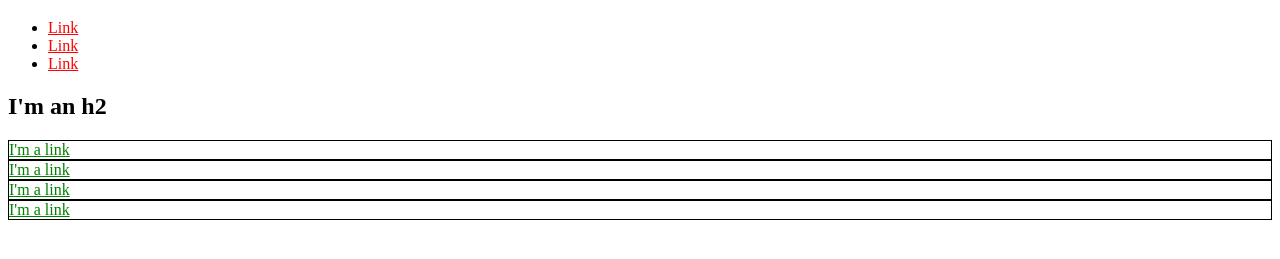
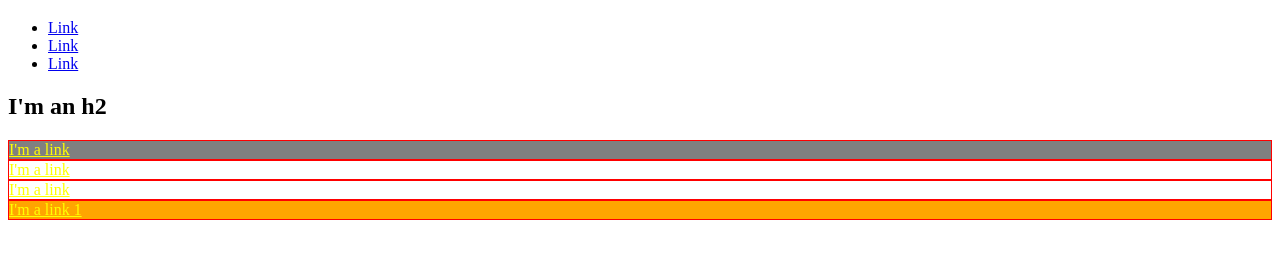
Before and after one commit to Sancko/css_sample, a plain HTML site: page index.html in a window 1280 px wide. Shown: the part 61-320 px from the top of the page. Drawn offline with Linux system fonts and the light colour scheme.

Commit message:
Create separate css file

```diff
--- /dev/null
+++ b/css/main.css
@@ -0,0 +1,15 @@
+ #exec_bio {
+        background-color: gray;
+      }
+ #exec_bio1 {
+        background-color: orange;
+      }
+ .BioBox {
+        border: 1px solid red;
+      }
+ .BioBox a {
+        color: yellow;
+      }
+ .BioBox1 {
+        background-color: blue;
+      }
--- a/index.html
+++ b/index.html
@@ -3,32 +3,37 @@
   <head>
     <title>Test Page: Don't Panic</title>
     <meta charset="utf-8">
+    <link rel="stylesheet" href="css/main.css">
+    <style>
+
+    </style>
   </head>
   <body>
     <h1>I'm an h1</h1>
     <ul>
       <li>
-        <a href="http://example.com/" style="color: red;">Link</a>
+        <a href="http://example.com/" >Link</a>
       </li>
       <li>
-        <a href="http://example.com/" style="color: red;">Link</a>
+        <a href="http://example.com/">Link</a>
       </li>
       <li>
-        <a href="http://example.com/" style="color: red;">Link</a>
+        <a href="http://example.com/">Link</a>
       </li>
     </ul>
     <h2>I'm an h2</h2>
-    <div style="border: 1px solid black;">
-      <a href="http://example.com/" style="color: green;">I'm a link</a>
+
+    <div id="exec_bio" class="BioBox">
+      <a href="http://example.com/">I'm a link</a>
     </div>
-    <div style="border: 1px solid black;">
-      <a href="http://example.com/" style="color: green;">I'm a link</a>
+    <div class="BioBox" class="BioBox1">
+      <a href="http://example.com/">I'm a link</a>
     </div>
-    <div style="border: 1px solid black;">
-      <a href="http://example.com/" style="color: green;">I'm a link</a>
+    <div class="BioBox">
+      <a href="http://example.com/">I'm a link</a>
     </div>
-    <div style="border: 1px solid black;">
-      <a href="http://example.com/" style="color: green;">I'm a link</a>
+    <div  id="exec_bio1" class="BioBox">
+      <a href="http://example.com/" target="_blank">I'm a link 1</a>
     </div>
   </body>
 </html>
```
